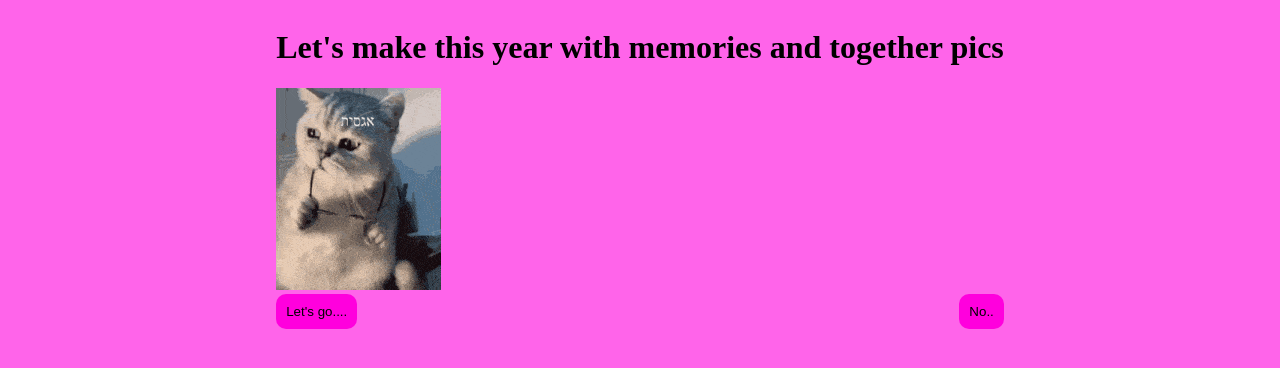
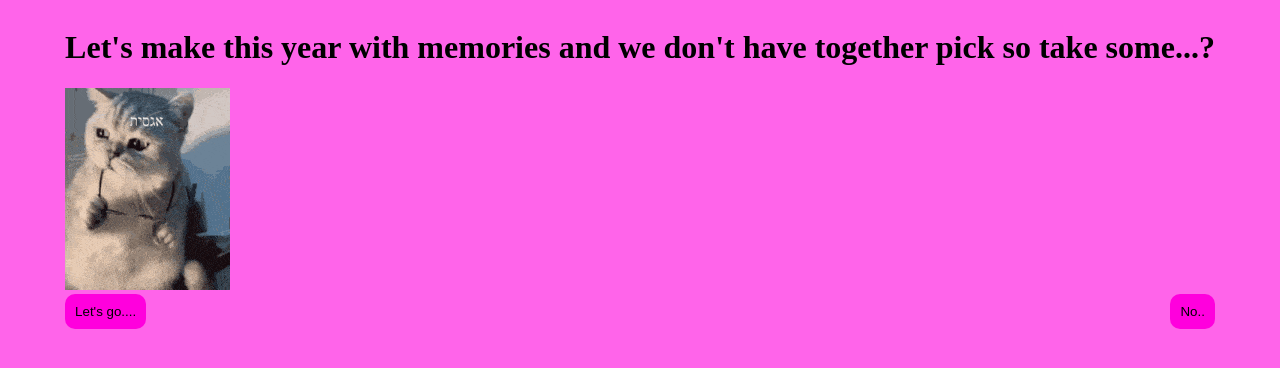
Before and after one commit to Yogesh-GD/MiniFunProject, a plain HTML site: page index.html in a window 1280 px wide. Drawn offline with Linux system fonts and the light colour scheme.

Commit message:
Add files via upload

```diff
--- a/index.html
+++ b/index.html
@@ -29,7 +29,7 @@
 </head>
 <body>
     <div>
-        <h1 class="title" id="title">Let's make this year with memories and together pics</h1>
+        <h1 class="title" id="title">Let's make this year with memories and we don't have together pick so take some...?</h1>
         <img src="https://yogesh-gd.github.io/MiniFunProject/yes.gif" class="gif" id="gif" alt="">
 
         <div class="btn" >
```
